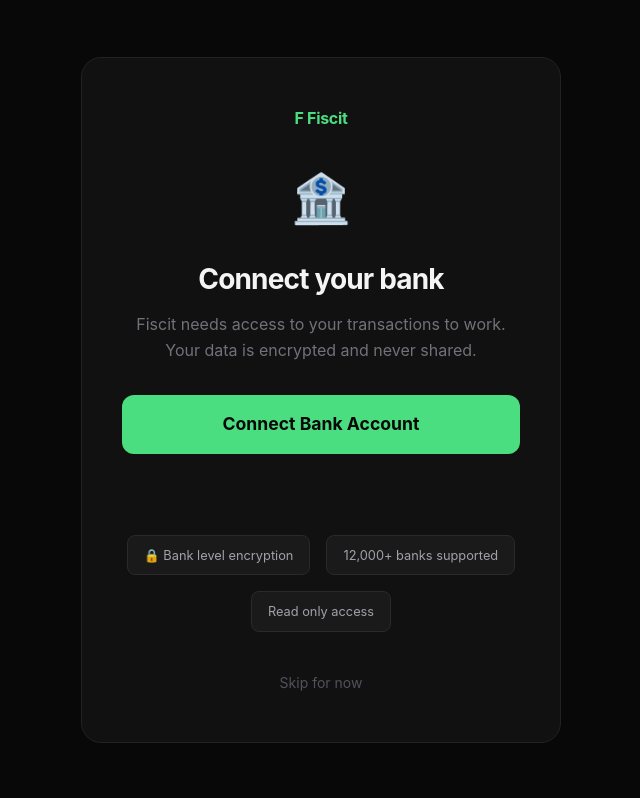
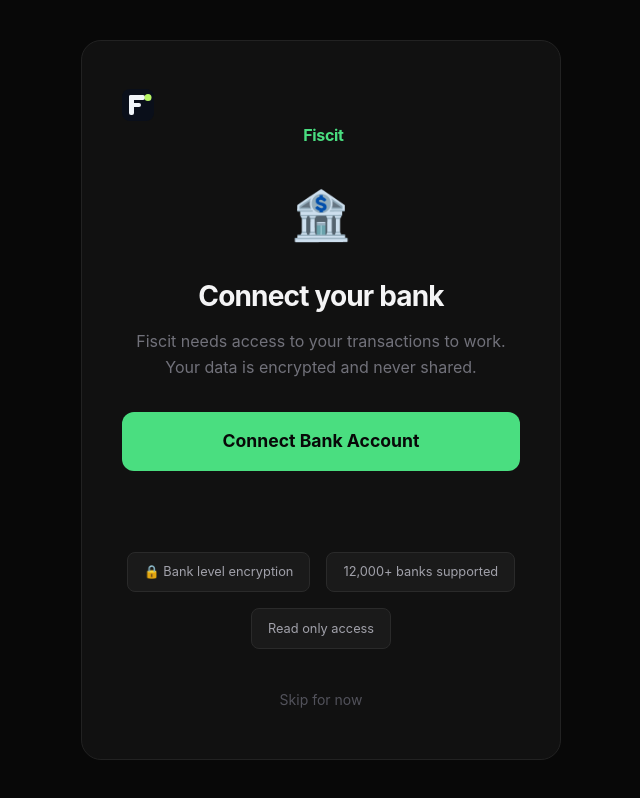
Before and after one commit to pchenier/vault-vercel, a Next.js app: page /onboarding in a window 1280 px wide. Shown: the whole page, without its empty margins (319-959 px from the left). Built offline with nearby package versions, Linux system fonts and the light colour scheme.

Commit message:
fix: use proper Fiscit SVG logo on login, register, onboarding pages

```diff
--- a/app/login/page.tsx
+++ b/app/login/page.tsx
@@ -151,7 +151,7 @@
       </head>
       <body>
         <div className="card">
-          <div className="logo">F Fiscit</div>
+          <div className="logo"><svg viewBox="0 0 32 32" fill="none" xmlns="http://www.w3.org/2000/svg" width="32" height="32" style={{display:'block'}}><rect width="32" height="32" rx="8" fill="#0A0F1A"/><rect x="7" y="6" width="5" height="20" rx="2" fill="#F0F4F8"/><rect x="7" y="6" width="16" height="5" rx="2" fill="#F0F4F8"/><rect x="7" y="14" width="12" height="4" rx="2" fill="#F0F4F8"/><circle cx="26" cy="8.5" r="3.5" fill="#b8f566"/></svg> <span style={{verticalAlign:'middle',marginLeft:'0.3rem'}}>Fiscit</span></div>
           <div className="subtitle">Sign in to your account</div>
 
           {error && <div className="error">{error}</div>}
--- a/app/onboarding/page.tsx
+++ b/app/onboarding/page.tsx
@@ -155,7 +155,7 @@
       </head>
       <body>
         <div className="card">
-          <div className="logo">F Fiscit</div>
+          <div className="logo"><svg viewBox="0 0 32 32" fill="none" xmlns="http://www.w3.org/2000/svg" width="32" height="32" style={{display:'block'}}><rect width="32" height="32" rx="8" fill="#0A0F1A"/><rect x="7" y="6" width="5" height="20" rx="2" fill="#F0F4F8"/><rect x="7" y="6" width="16" height="5" rx="2" fill="#F0F4F8"/><rect x="7" y="14" width="12" height="4" rx="2" fill="#F0F4F8"/><circle cx="26" cy="8.5" r="3.5" fill="#b8f566"/></svg> <span style={{verticalAlign:'middle',marginLeft:'0.3rem'}}>Fiscit</span></div>
           <div className="icon">🏦</div>
           <h1>Connect your bank</h1>
           <p className="desc">
--- a/app/register/page.tsx
+++ b/app/register/page.tsx
@@ -140,7 +140,7 @@
       </head>
       <body>
         <div className="card">
-          <div className="logo">F Fiscit</div>
+          <div className="logo"><svg viewBox="0 0 32 32" fill="none" xmlns="http://www.w3.org/2000/svg" width="32" height="32" style={{display:'block'}}><rect width="32" height="32" rx="8" fill="#0A0F1A"/><rect x="7" y="6" width="5" height="20" rx="2" fill="#F0F4F8"/><rect x="7" y="6" width="16" height="5" rx="2" fill="#F0F4F8"/><rect x="7" y="14" width="12" height="4" rx="2" fill="#F0F4F8"/><circle cx="26" cy="8.5" r="3.5" fill="#b8f566"/></svg> <span style={{verticalAlign:'middle',marginLeft:'0.3rem'}}>Fiscit</span></div>
           <div className="subtitle">Create your account</div>
 
           {error && <div className="error">{error}</div>}
```
